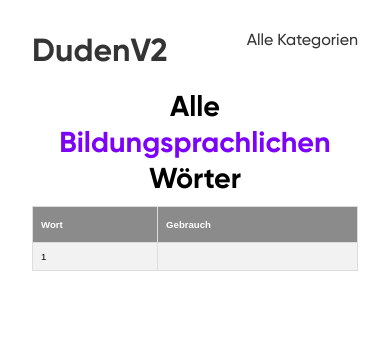
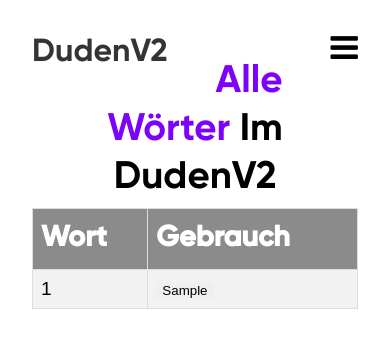
Before and after one commit to FelixHertz/dudenv2-fetch, a Flask app: page /alles in a window 390 px wide. Shown: the top 348 px of the page. Run offline with Flask 2, Linux system fonts and the light colour scheme; tables that the repository leaves empty or names only in its code hold one stand-in row (values such as "Sample post").

Commit message:
Add files via upload

```diff
--- a/app.py
+++ b/app.py
@@ -10,9 +10,20 @@ def retrieve():
 	mycursor.execute(sql)
 
 
+
+def retrieve_gebrauch_other():
+	sql = "SELECT gebrauch FROM other"
+	mycursor.execute(sql)
+
 ## Create Flask App
 app = Flask(__name__)
 app.secret_key = "manbearpig_MUDMAN888"
+retrieve_gebrauch_other()
+gebrauch_other = []
+for i in mycursor:
+	if not gebrauch_other:
+		gebrauch_other.append(i)
+
 
 
 ## Routing of Sub - Pages
@@ -33,7 +44,8 @@ def greeter():
 	cur = mydb.cursor()
 	cur.execute("SELECT * FROM wort_erg")
 	data = cur.fetchall()
-	return render_template("liste.html", data=data)
+
+	return render_template("liste.html", data=data, alle=False, list=True)
 
 
 @app.route("/alles", methods=['POST', 'GET'])
@@ -41,4 +53,14 @@ def all():
 	cur = mydb.cursor()
 	cur.execute("SELECT * FROM other")
 	data = cur.fetchall()
-	return render_template("liste.html", data=data)
+	return render_template("liste.html", data=data, alle=True, list=False)
+
+
+
+for i in gebrauch_other:
+	@app.route("/<i>", methods=['POST', 'GET'])
+	def variable(i):
+		cur = mydb.cursor()
+		cur.execute("SELECT * FROM other WHERE gebrauch='%s'" % i)
+		data = cur.fetchall()
+		return render_template("liste.html", data=data, alle=False, list=False, custom=True, gebrauch=i)
--- a/static/css/main.css
+++ b/static/css/main.css
@@ -81,6 +81,8 @@ margin-top: 2%;
   padding-top: 12px;
   padding-bottom: 12px;
   text-align: left;
+	font-family: Bold;
+	font-size: 1.2em;
   background-color: #8B8B8B;
   color: white;
 }
@@ -132,8 +134,11 @@ margin-top: 2%;
 }
 
 
-input {
-  margin: 20px 20px;
+
+
+
+#refresh {
+	 margin: 20px 20px;
   padding: 1.5% 3%;
   font-family: Med;
   font-size: 1.3em;
@@ -150,10 +155,9 @@ input {
 
 
 
-
-
-
-
+.listclick {
+	border: none;
+}
 
 
 
@@ -163,7 +167,7 @@ input {
 {
 	.nw{
 		margin-top: 2em ;
-		font-size: 0.6em;
+		font-size: 0.8em;
 		text-align: center;
 	}
 	.nw-word{
@@ -193,7 +197,7 @@ input {
 		visibility: visible;
 	}
 
-	input {
+	#refresh {
   margin: 20px 20px;
   padding: 2% 3.5%;
   font-family: Med;
@@ -204,6 +208,21 @@ input {
 	border:none;
 	}
 
+	.all{
+		display: none;
+	}
+
+	.fa {
+		display: inline-block!important;
+		float: right;
+	}
+
+	#customers th {
+		font-size: 1.5em;
+	}
+	#customers tr {
+		font-size: 1.5em;
+	}
 }
 
 
@@ -224,4 +243,11 @@ input {
 		display:none;
 
 	}
+
+		.all{
+		display: inline-block;
+	}
+	.fa {
+		display: none !important;
+	}
 }
--- a/templates/liste.html
+++ b/templates/liste.html
@@ -3,15 +3,46 @@
 <head>
 <meta charset="UTF-8">
 <title>Bildungsscraper</title>
-<link rel="stylesheet" href="{{ url_for('static', filename='css/main.css')}}">
-
+	<link rel="stylesheet" href="{{ url_for('static', filename='css/main.css')}}">
 	<meta name="viewport" content="width=device-width, initial-scale=1.0">
+	<link rel="stylesheet" href="https://cdnjs.cloudflare.com/ajax/libs/font-awesome/4.7.0/css/font-awesome.min.css">
+	<link rel="icon" type="image/x-icon" href="C:\Users\Levin\Downloads\Headless\django\greetingApp_FLASK-main\static\css\Duden-Icon.ico">
 </head>
 <body>
 <div class="topnav" id="myTopnav"> <a href="./" class="active">DudenV2</a>
-  <div class="menu item"> <a href="/alles" class="all">Alle Kategorien</a> </div>
+
+
+
+	{% if alle %}
+		<div class="menu item">
+				  <a href="/liste" class="all">Alle Bildungssprachlichen</a>
+				<a href="/liste">
+					<i class="fa fa-bars fa-2x" style="color: black;"></i>
+				</a>
+	{% endif %}
+
+	{% if list %}
+		<div class="menu item">
+				  <a href="/alles" class="all">Alle Kategorien</a>
+				<a href="/alles">
+					<i class="fa fa-bars fa-2x" style="color: black;"></i>
+				</a>
+	{% endif %}
+
 </div>
-<div class="nw"> <span class="nw-head"> Alle </span> <span class="nw-head colored"> Bildungsprachlichen </span> <span class="nw-head"> Wörter </span> <br>
+
+	{% if alle %}
+	<div class="nw"> <span class="nw-head"> </span> <span class="nw-head colored"> Alle Wörter </span> <span class="nw-head"> Im DudenV2 </span>
+	{% endif %}
+	{% if list %}
+	<div class="nw"> <span class="nw-head">Alle </span> <span class="nw-head colored"> Bildungssprachlichen </span> <span class="nw-head"> Wörter </span>
+	{% endif %}
+	{% if custom %}
+	<div class="nw"> <span class="nw-head">Alle </span> <span class="nw-head colored"> Sortierten </span> <span class="nw-head"> Wörter </span>
+	{% endif %}
+
+
+<br>
   <center>
     <table id="customers">
       <tr>
@@ -20,8 +51,12 @@
       </tr>
       {% for item in data %}
       <tr>
-        <td>{{item[0]}}</td>
-        <td>{{item[1]}}</td>
+		<td>{{item[0]}}</td>
+        <td><form action="{{item[1]}}" method="post" style="clear:both">
+			<input type="submit" value="{{item[1]}}" class="listclick">
+    	</form></td>
+
+
       </tr>
       {% endfor %}
     </table>
```
Also changed, not shown: templates/index.html (+12 -2 lines), static/css/Duden-Icon.ico (added).
